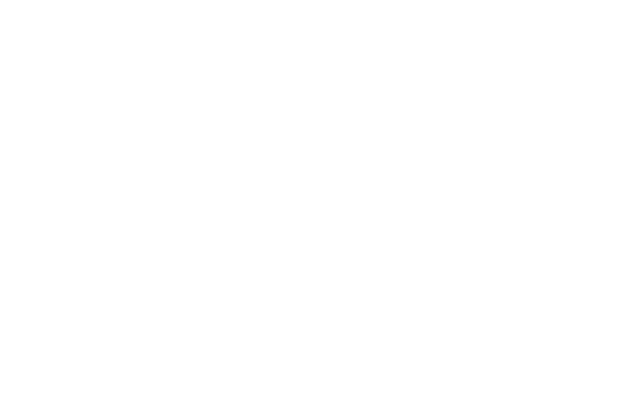
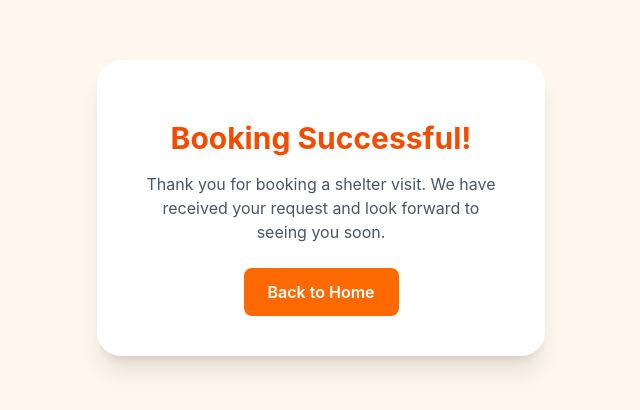
Before and after one commit to group-1-collaboration/Pet-Find, a React (Vite) app: page /success in a window 1280 px wide. Before the commit this address had no page. Shown: the part 192-602 px from the top of the page, without its empty margins (319-959 px from the left). Built offline with nearby package versions, Linux system fonts and the light colour scheme.

Commit message:
feat: add success page

```diff
--- a/src/App.jsx
+++ b/src/App.jsx
@@ -21,6 +21,7 @@ import Contact from './pages/Contact'
 import Privacy from './pages/Privacy'
 import Terms from './pages/Terms'
 import About from './pages/About'
+import Success from "./pages/Success";
 
 function Home(){
   return(
@@ -56,6 +57,7 @@ function App() {
         <Route path="/terms" element={<Terms/>} />
         <Route path="/about" element={<About/>} />
         <Route path="/booking/:id" element={<BookingForm />} />
+        <Route path="/success" element={<Success />} />
         <Route path="/adopt/:id" element={<AdoptionForm />} />
 
         <Route path="/" element={<Home/>} />
--- a/src/pages/Success.jsx
+++ b/src/pages/Success.jsx
@@ -6,7 +6,6 @@ const Success = () => {
       <div className="bg-white shadow-xl rounded-3xl p-10 text-center max-w-md">
 
         <div className="text-6xl mb-5">
-          🎉
         </div>
 
         <h1 className="text-3xl font-bold text-orange-600 mb-4">
```
